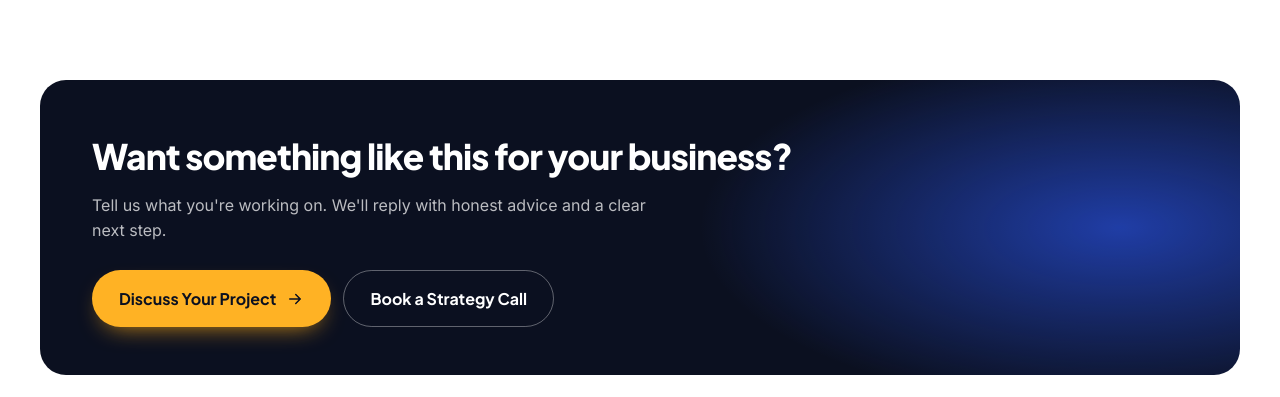
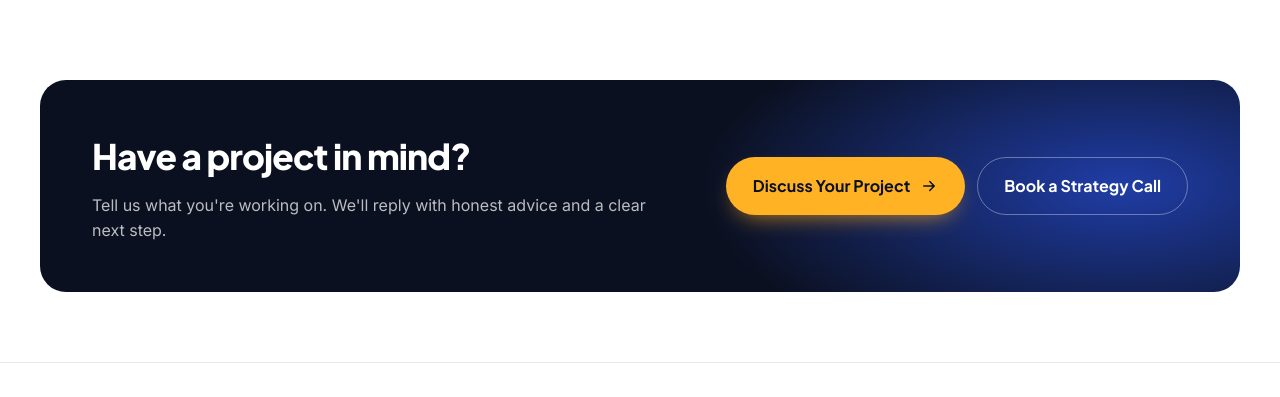
Before and after one commit to saadbuildsio/ownzoscale-website, an Astro site: page /work in a window 1280 px wide. Shown: the part 858-1255 px from the top of the page. Built offline with nearby package versions, Linux system fonts and the light colour scheme; Astro itself is replaced by a stand-in of ours.

Commit message:
Work page: neutral CTA while no projects exist
Co-Authored-By: Claude Opus 5.5 <noreply@anthropic.com>
Claude-Session: https://claude.ai/code/session_01RLjHW4vKdysV1steUDSSWN

```diff
--- a/src/pages/work.astro
+++ b/src/pages/work.astro
@@ -36,7 +36,7 @@ const labels: Record<string, string> = { 'ai-ads': 'AI Ads', 'short-form-video-e
       </div>
     )}
   </div></section>
-  <CTABox title="Want something like this for your business?" text="Tell us what you're working on. We'll reply with honest advice and a clear next step." />
+  <CTABox title="Have a project in mind?" text="Tell us what you're working on. We'll reply with honest advice and a clear next step." />
 </BaseLayout>
 <script>
   const btns = document.querySelectorAll<HTMLButtonElement>('[data-f]');
```
